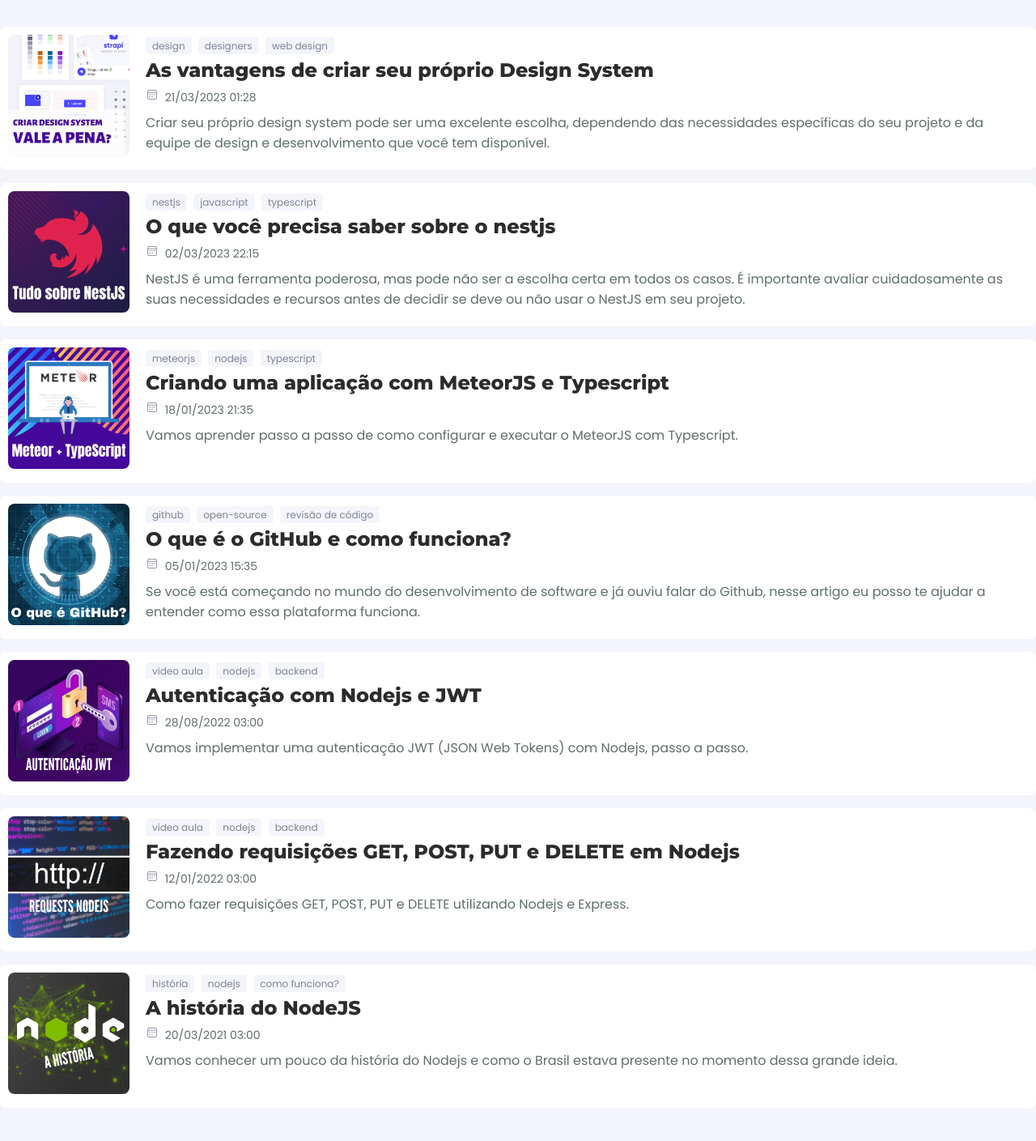
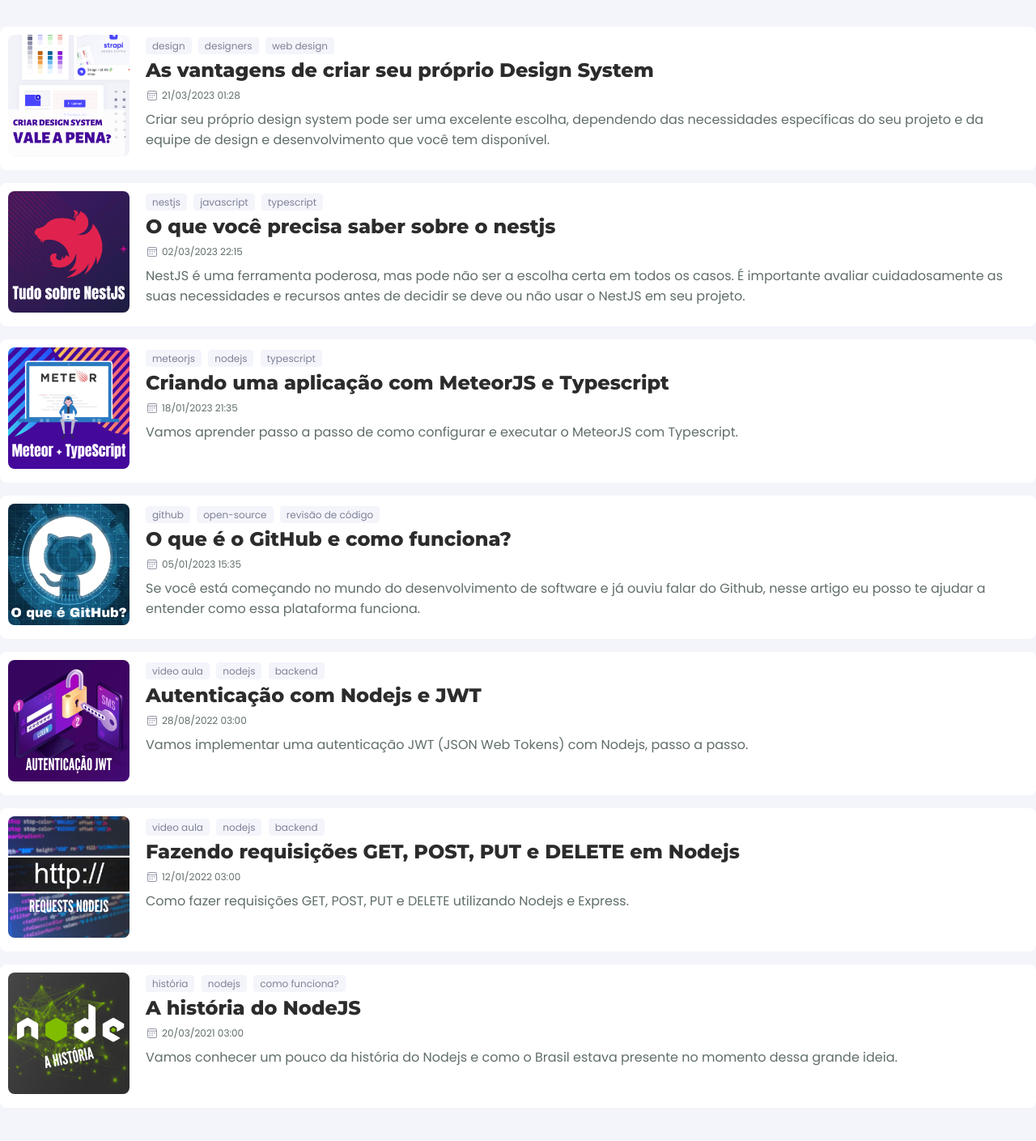
Before and after one commit to caricati/jekyll-ccc, a Jekyll site: the page built from artigos.markdown, in a window 1280 px wide. Shown: the part 216-1625 px from the top of the page at 81% size. Built offline with Jekyll 4.4.1, drawn with Linux system fonts in a browser that asks for light colours.

Commit message:
change site name and change time style

```diff
--- a/_config.yml
+++ b/_config.yml
@@ -18,7 +18,7 @@
 # You can create any custom variable you would like, and they will be accessible
 # in the templates via {{ site.myvariable }}.
 
-title: Código com Caricati
+title: Caricati Labs
 email: thales.caricati@gmail.com
 description: >- # this means to ignore newlines until "baseurl:"
   Me chamo Thales Caricati e estou aqui para compartilhar um pouco de conhecimento sobre tecnologia. Você também pode me acompanhar nas redes para me conhecer um pouco mais.
--- a/assets/css/category.scss
+++ b/assets/css/category.scss
@@ -13,11 +13,10 @@
   }
 
   time {
-    font-size: 14px;
+    font-size: 12px;
     color: $text-gray-color;
     display: flex;
     align-items: center;
-    display: block;
     margin-bottom: 8px;
 
     img {
```
